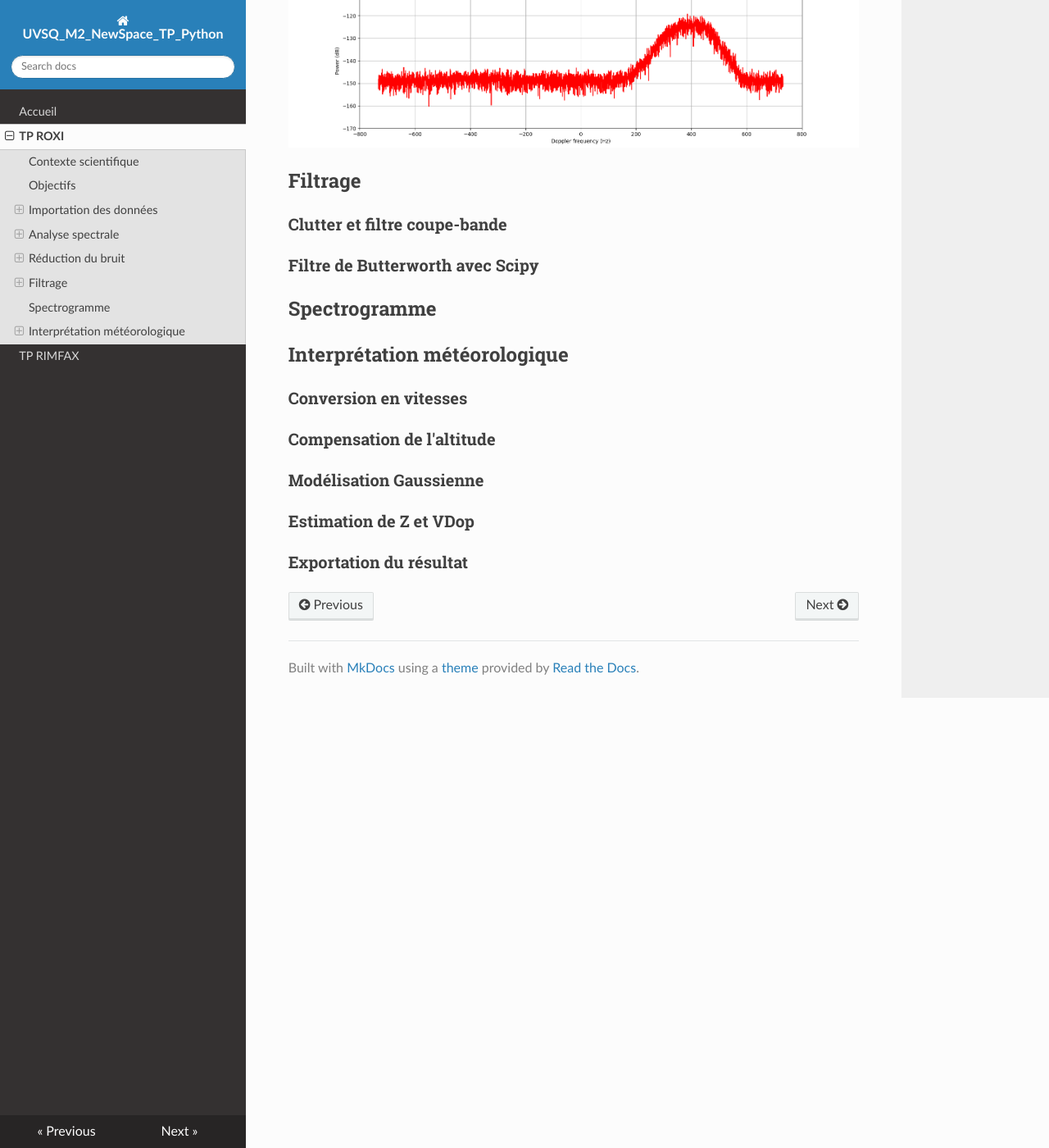
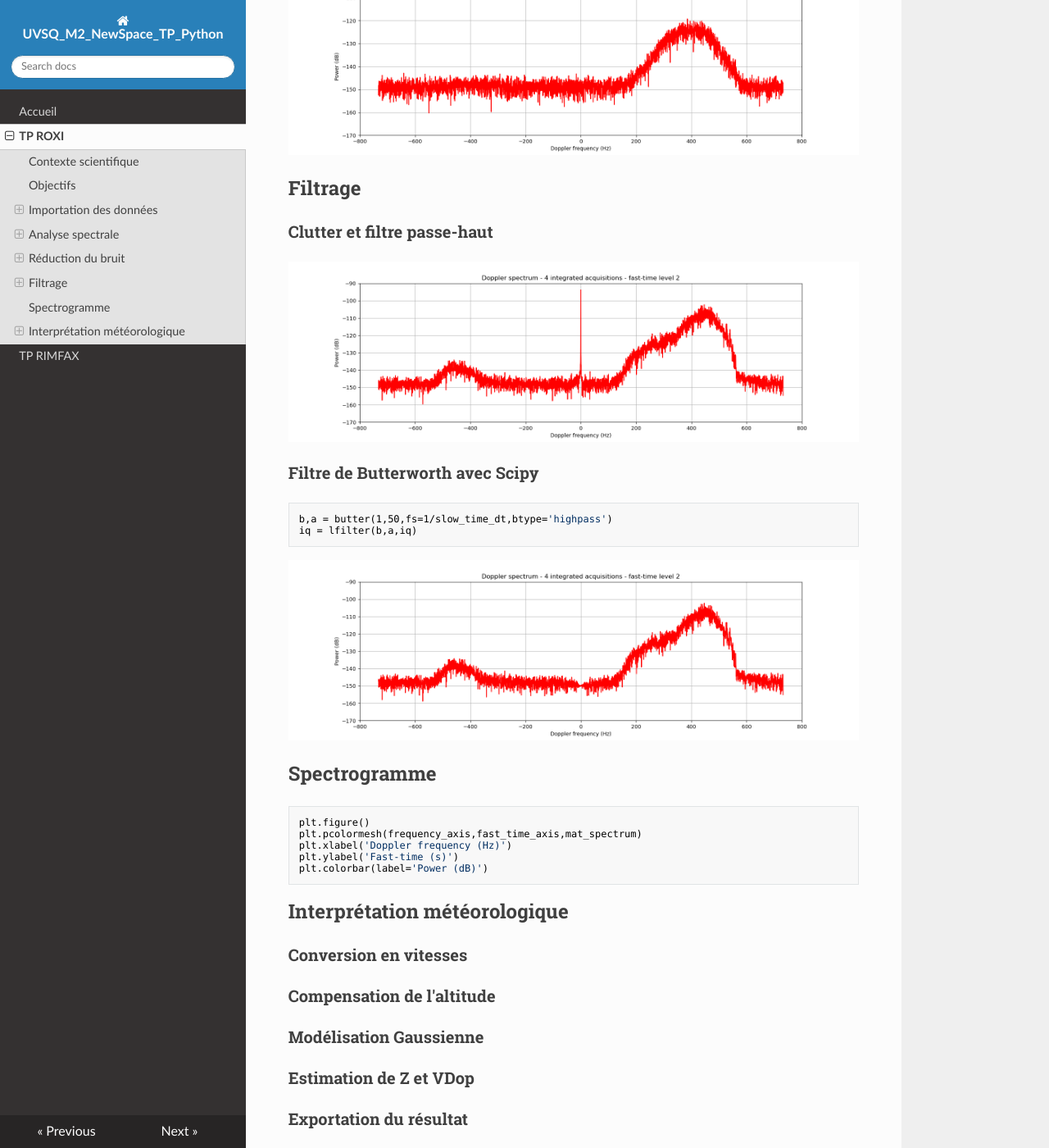
Before and after one commit to NicOudart/UVSQ_M2_NewSpace_TP_signal, an MkDocs documentation site: the page built from docs/TP_ROXI.md, in a window 1280 px wide and 1400 px high, scrolled down 5161 px. Shown: the whole window at 82% size. Built offline with MkDocs 1.6.1, drawn with Linux system fonts in a browser that asks for light colours; nearby versions of some CDN libraries.

Commit message:
-Progress on ROXI.

```diff
--- a/docs/TP_ROXI.md
+++ b/docs/TP_ROXI.md
@@ -161,11 +161,28 @@ plt.show()
 
 ## Filtrage
 
-### Clutter et filtre coupe-bande
+### Clutter et filtre passe-haut
+
+![Exemple de spectre avant filtrage du clutter](img/ROXI_spectrum_before_filtering_example.png)
 
 ### Filtre de Butterworth avec Scipy
 
+~~~
+b,a = butter(1,50,fs=1/slow_time_dt,btype='highpass')
+iq = lfilter(b,a,iq)
+~~~
+
+![Exemple de spectre après filtrage du clutter](img/ROXI_spectrum_after_filtering_example.png)
+
 ## Spectrogramme
+
+~~~
+plt.figure()
+plt.pcolormesh(frequency_axis,fast_time_axis,mat_spectrum)
+plt.xlabel('Doppler frequency (Hz)')
+plt.ylabel('Fast-time (s)')
+plt.colorbar(label='Power (dB)')
+~~~
 
 ## Interprétation météorologique
 
```
Also changed, not shown: docs/img/ROXI_spectrogram_example.png (added), docs/img/ROXI_spectrum_after_filtering_example.png (added), docs/img/ROXI_spectrum_before_filtering_example.png (added), docs/img/ROXI_spectrum_integrated_example.png, docs/img/ROXI_spectrum_raw_example.png.
